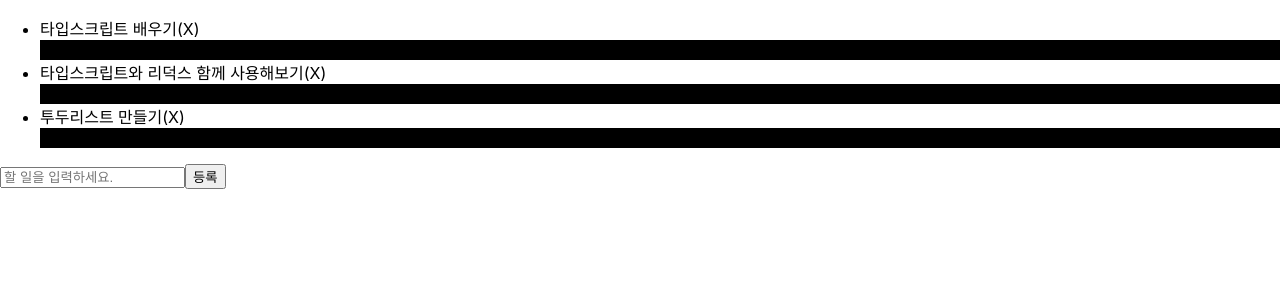
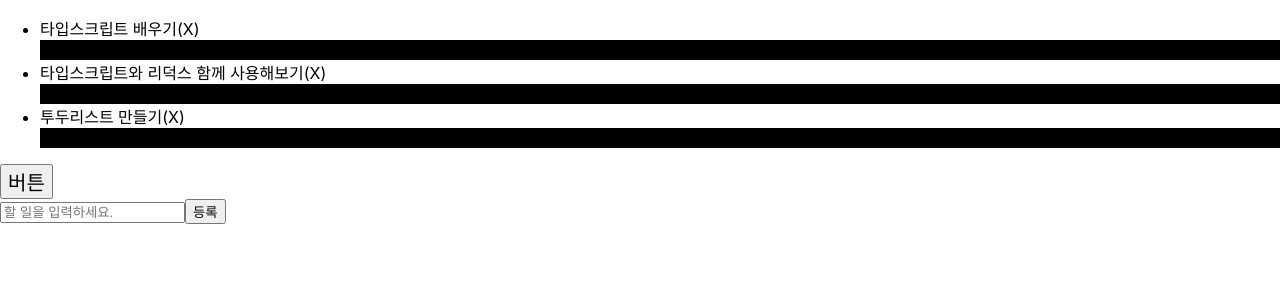
Before and after one commit to jiimy/react-ts, a React (Create React App) app: page / in a window 1280 px wide. Shown: the top 300 px of the page. Built offline with nearby package versions, Linux system fonts and the light colour scheme; no server answers.

Commit message:
styled component ㅈㅈ

```diff
--- a/package.json
+++ b/package.json
@@ -19,6 +19,8 @@
     "react-scripts": "4.0.3",
     "redux": "^4.0.5",
     "redux-devtools-extension": "^2.13.9",
+    "styled-component": "^2.8.0",
+    "styled-components": "^5.3.0",
     "typescript": "^4.1.2",
     "web-vitals": "^1.0.1"
   },
@@ -45,5 +47,8 @@
       "last 1 firefox version",
       "last 1 safari version"
     ]
+  },
+  "devDependencies": {
+    "@types/styled-components": "^5.1.10"
   }
 }
--- /dev/null
+++ b/src/components/Items.tsx
@@ -0,0 +1,19 @@
+import React from 'react';
+import styled from 'styled-components';
+
+const Button = styled.button`
+font-size: 20px;
+// 자동완성 아무리 해도 안됨 ㅡㅡ
+// 스니펫도 없음 ㅡㅡ 장난?
+`;
+
+
+const Items = () => {
+  return (
+    <Button>
+      버튼
+    </Button>
+  );
+};
+
+export default Items;
--- a/src/components/TodoItem.tsx
+++ b/src/components/TodoItem.tsx
@@ -26,7 +26,7 @@
     <li className={`TodoItem ${todo.done ? 'done' : ''}`}>
       <span className="text">{todo.text}</span>
       <span className="remove">(X)</span>
-      <div className={styles.TodoItem__text}>asdfasdf</div>
+      <div className={`${styles.TodoItem__text} ${styles.remove}`}>asdfasdf</div>
       {
         console.log('styles', styles)
       }
--- a/src/components/TodoList.tsx
+++ b/src/components/TodoList.tsx
@@ -1,6 +1,7 @@
 import React from 'react';
 import useTodos from '../hooks/useTodos';
 import { Todo } from '../modules/todos';
+import Items from './Items';
 import TodoItem from './TodoItem';
 
 function TodoList() {
@@ -9,11 +10,14 @@
   if (todos.length === 0) return <p>등록된 항목이 없습니다.</p>;
 
   return (
+    <>
     <ul>
       {todos.map(todo => (
         <TodoItem todo={todo} key={todo.id} />
       ))}
     </ul>
+    <Items/>
+    </>
   );
 }
 
```
Also changed, not shown: src/hooks/useToggle.ts (added, +9 -0 lines), 2 other files (tests, documents, lock files or other folders).
